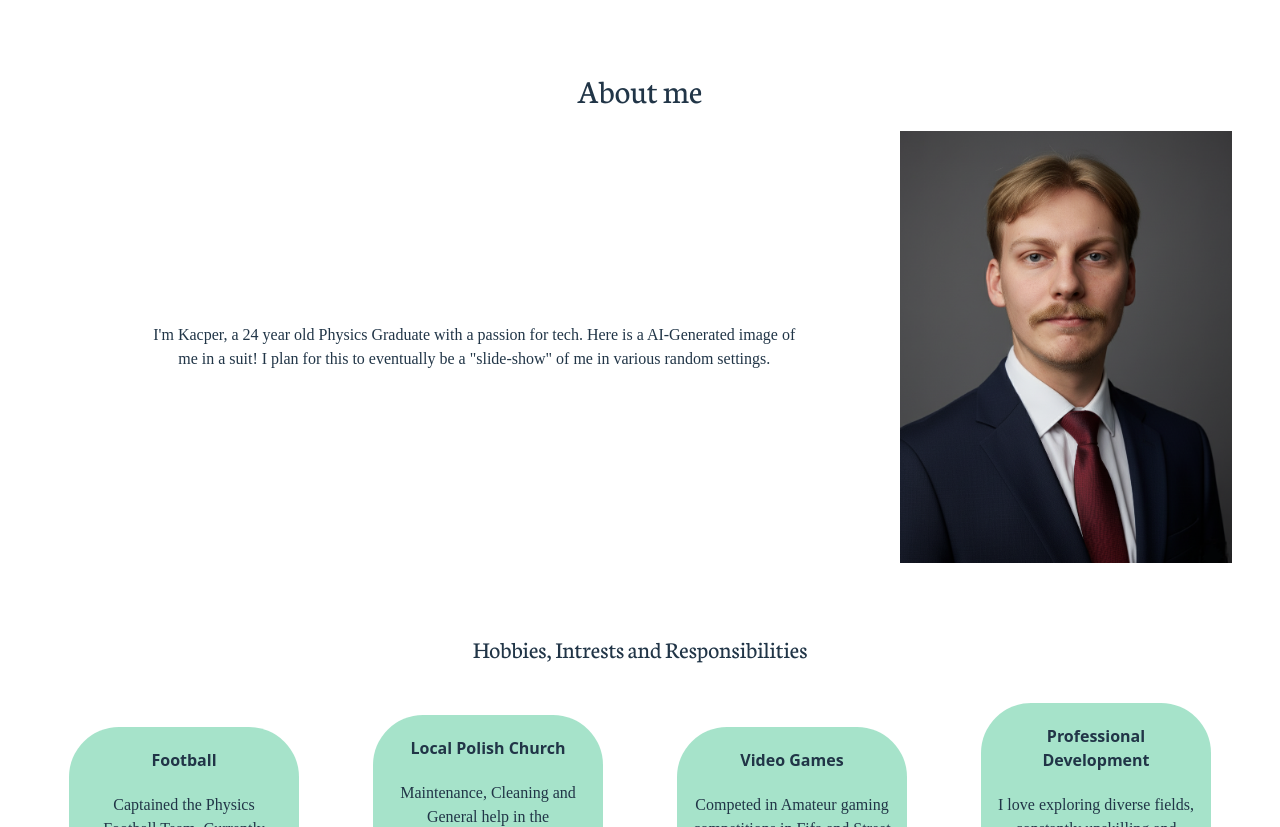
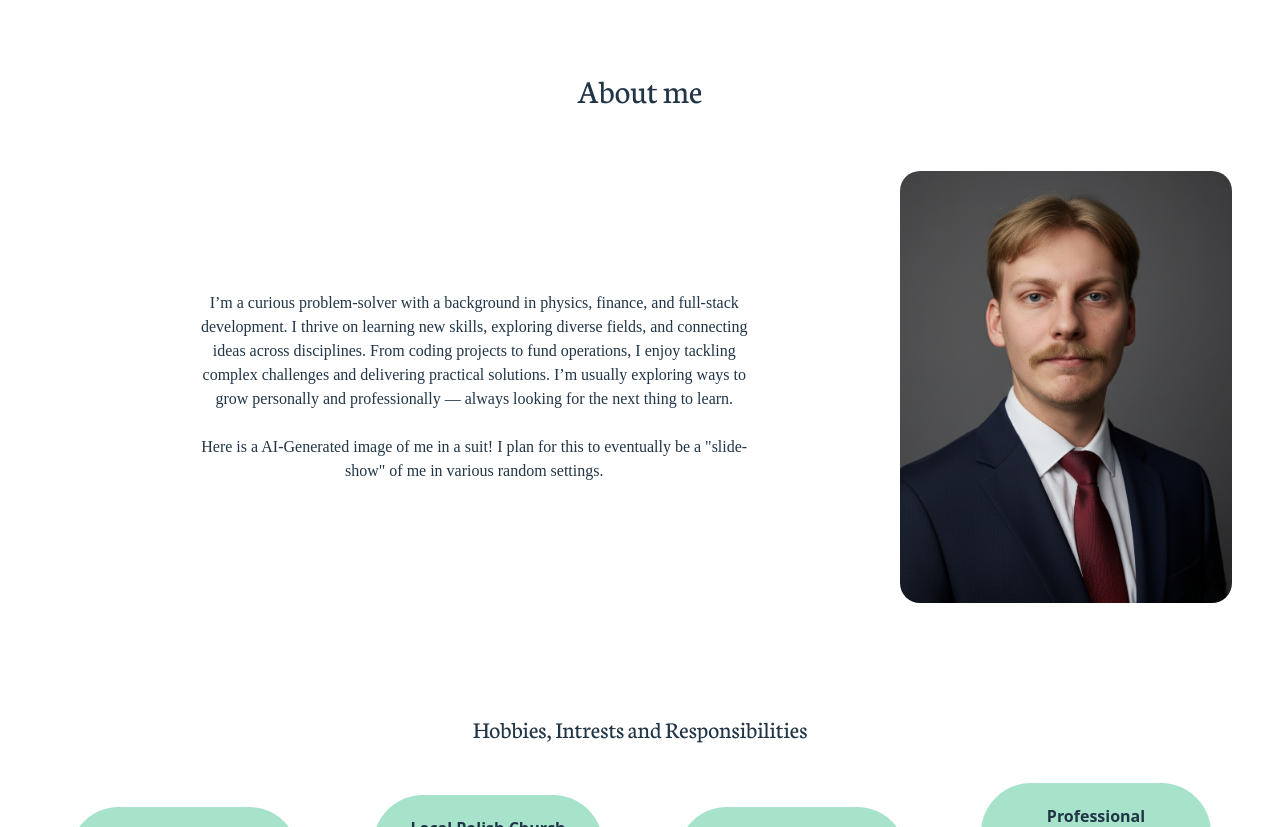
Before and after one commit to KacperProg/React-Portfolio-Site, a React (Vite) app: page / in a window 1280 px wide. Shown: the part 720-1547 px from the top of the page. Built offline with nearby package versions, Linux system fonts and the light colour scheme; the HTML template or start-up script is replaced by a standard one.

Commit message:
Edited ReadMe.md

```diff
--- a/src/Pages/Home.jsx
+++ b/src/Pages/Home.jsx
@@ -87,8 +87,13 @@ function Home() {
       <article>
         <h2 className="about-section">About me</h2>
         <div className="aboutme-container">
-          <p style={{padding:"6rem"}}>I'm Kacper, a 24 year old Physics Graduate with a passion for tech. Here is a AI-Generated image of me in a suit! I plan for this to eventually be a "slide-show" of me in various random settings.</p>
-          <img src={facePic} style={{maxWidth: "28%"}} alt="This is me!" />
+
+          <p style={{padding:"9rem"}}>
+            I’m a curious problem-solver with a background in physics, finance, and full-stack development. I thrive on learning new skills, exploring diverse fields, and connecting ideas across disciplines. From coding projects to fund operations, I enjoy tackling complex challenges and delivering practical solutions. I’m usually exploring ways to grow personally and professionally — always looking for the next thing to learn. <br></br> <br />
+            Here is a AI-Generated image of me in a suit! I plan for this to eventually be a "slide-show" of me in various random settings.
+          </p>
+
+          <img src={facePic} style={{maxWidth: "28%", borderRadius: "20px"}} alt="This is me!" />
         </div>
         <h2>Hobbies, Intrests and Responsibilities</h2>
         <div className="hobbies-container">
```
Also changed, not shown: 1 other file (tests, documents, lock files or other folders).
